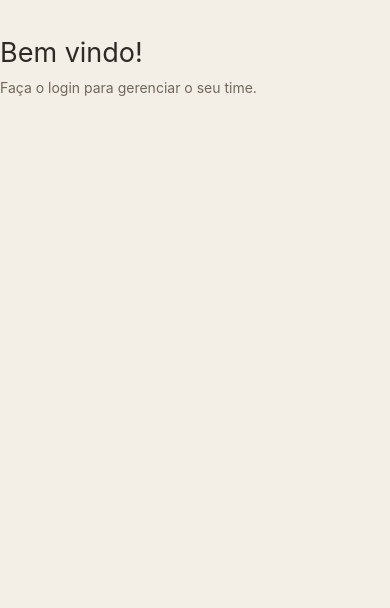
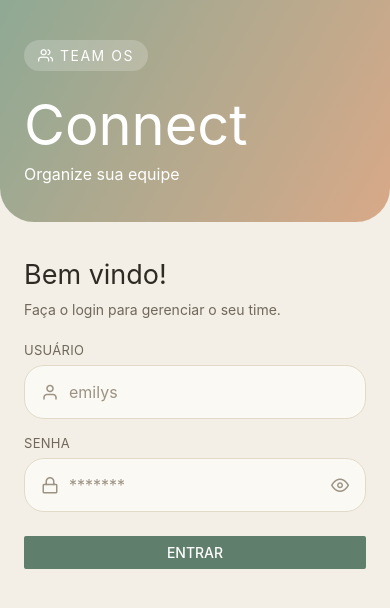
Before and after one commit to marcoahansen/connect, a React Native app: screen /Login in a window 390 px wide. Shown: the top 608 px of the page. Built offline with nearby package versions, Linux system fonts and the light colour scheme.

Commit message:
implementação do login

```diff
--- a/App.tsx
+++ b/App.tsx
@@ -1,5 +1,4 @@
 import { StatusBar } from 'expo-status-bar';
-import { Text, View } from 'react-native';
 import { AppThemeProvider } from './src/presentation/contexts/ThemeContext';
 import { AuthStack } from './src/presentation/navigation/AuthStack';
 import { NavigationContainer } from '@react-navigation/native';
@@ -8,6 +7,7 @@ export default function App() {
   return (
     <NavigationContainer>
       <AppThemeProvider>
+        <StatusBar />
         <AuthStack />
       </AppThemeProvider>
     </NavigationContainer>
--- a/package.json
+++ b/package.json
@@ -9,11 +9,13 @@
     "web": "expo start --web"
   },
   "dependencies": {
+    "@expo/vector-icons": "^15.1.1",
     "@react-native-async-storage/async-storage": "^3.1.1",
     "@react-navigation/native": "^7.3.3",
     "@react-navigation/native-stack": "^7.17.5",
     "axios": "^1.18.0",
     "expo": "~54.0.34",
+    "expo-linear-gradient": "^56.0.4",
     "expo-status-bar": "~3.0.9",
     "react": "19.1.0",
     "react-dom": "19.1.0",
--- /dev/null
+++ b/src/presentation/components/Input/index.tsx
@@ -0,0 +1,50 @@
+import { Feather } from "@expo/vector-icons";
+import { Pressable, type TextInputProps } from "react-native";
+import * as S from "./styles";
+import { useState } from "react";
+import { useTheme } from "styled-components/native";
+
+interface InputProps extends TextInputProps {
+  label?: string;
+  error?: string;
+  icon?: keyof typeof Feather.glyphMap;
+}
+
+export const Input = ({ label, error, icon, secureTextEntry, onFocus, onBlur, ...rest }: InputProps) => {
+  const theme = useTheme();
+  const [focused, setFocused] = useState(false)
+  const [hidden, setHidden] = useState(Boolean(secureTextEntry))
+  return (
+    <S.Wrapper>
+      {label ? <S.LabelText>{label}</S.LabelText> : null}
+      <S.Field $focused={focused} $error={Boolean(error)}>
+        {icon ? (
+          <Feather
+            name={icon}
+            size={18}
+            color={focused ? theme.colors.accentDeep : theme.colors.textFaint}
+          />
+        ) : null}
+        <S.StyledTextInput
+          {...rest}
+          secureTextEntry={hidden}
+          placeholderTextColor={theme.colors.textFaint}
+          onFocus={(e) => {
+            setFocused(true);
+            onFocus?.(e);
+          }}
+          onBlur={(e) => {
+            setFocused(false)
+            onBlur?.(e)
+          }}
+        />
+        {secureTextEntry ? (
+          <Pressable onPress={() => setHidden((hidden) => !hidden)} hitSlop={10}>
+            <Feather name={hidden ? 'eye' : 'eye-off'} size={18} color={theme.colors.textFaint} />
+          </Pressable>
+        ) : null}
+      </S.Field>
+      {error ? <S.ErrorText>{error}</S.ErrorText> : null}
+    </S.Wrapper>
+  )
+}
--- /dev/null
+++ b/src/presentation/components/Input/styles.ts
@@ -0,0 +1,44 @@
+import styled from 'styled-components/native';
+
+export const Wrapper = styled.View(({ theme }) => ({
+  marginBottom: theme.space.md,
+}));
+
+export const LabelText = styled.Text(({ theme }) => ({
+  fontSize: 13,
+  letterSpacing: 0.3,
+  color: theme.colors.textMuted,
+  marginBottom: 7,
+}));
+
+export const Field = styled.View<{ $focused: boolean; $error: boolean }>(
+  ({ theme, $focused, $error }) => ({
+    flexDirection: 'row',
+    alignItems: 'center',
+    gap: 10,
+    height: 54,
+    paddingHorizontal: theme.space.md,
+    backgroundColor: theme.colors.surface,
+    borderRadius: theme.radii.md,
+    borderWidth: 1.5,
+    borderColor: $error
+      ? theme.colors.danger
+      : $focused
+        ? theme.colors.accent
+        : theme.colors.border,
+  }),
+);
+
+export const StyledTextInput = styled.TextInput(({ theme }) => ({
+  flex: 1,
+  height: '100%',
+  fontSize: 16,
+  color: theme.colors.text,
+}));
+
+export const ErrorText = styled.Text(({ theme }) => ({
+  marginTop: 6,
+  marginLeft: 4,
+  fontSize: 12.5,
+  color: theme.colors.danger,
+}));
--- a/src/presentation/screens/LoginScreen/index.tsx
+++ b/src/presentation/screens/LoginScreen/index.tsx
@@ -1,6 +1,25 @@
-import { ScrollView } from 'react-native'
+import { Button, ScrollView, View } from 'react-native'
+import { useTheme } from 'styled-components/native';
+import { Feather } from '@expo/vector-icons';
 import * as S from './styles'
+import { Input } from '../../components/Input';
+import { useState } from 'react';
+import { validateRequired } from '../../utils/validation';
 export const LoginScreen = () => {
+  const theme = useTheme();
+  const [userName, setUserName] = useState('');
+  const [password, setPassword] = useState('');
+  const [errors, setErrors] = useState<{ userName?: string, password?: string }>({})
+
+  const onSubmit = () => {
+    const nextErrors = {
+      userName: validateRequired(userName, 'usuário') ?? undefined,
+      password: validateRequired(password, 'senha') ?? undefined,
+    }
+    setErrors(nextErrors);
+    if (nextErrors.userName || nextErrors.password) return;
+    console.log(userName, password)
+  }
   return (
     <S.Root>
       <ScrollView
@@ -8,9 +27,47 @@ export const LoginScreen = () => {
         keyboardShouldPersistTaps='handled'
         showsVerticalScrollIndicator={false}
       >
+        <S.Hero
+          colors={[theme.colors.gradientFrom, theme.colors.gradientTo] as [string, string]}
+          start={{ x: 0, y: 0 }}
+          end={{ x: 1, y: 1 }}
+        >
+          <S.Badge>
+            <Feather name="users" size={15} color={'#fff'} />
+            <S.BadgeText>TEAM OS</S.BadgeText>
+          </S.Badge>
+          <S.Brand>Connect</S.Brand>
+          <S.Tagline>Organize sua equipe</S.Tagline>
+        </S.Hero>
         <S.Body>
           <S.Title>Bem vindo!</S.Title>
           <S.SubTitle>Faça o login para gerenciar o seu time.</S.SubTitle>
+          <Input
+            label="USUÁRIO"
+            icon="user"
+            value={userName}
+            onChangeText={setUserName}
+            placeholder="emilys"
+            autoCapitalize="none"
+            autoCorrect={false}
+            error={errors.userName}
+            returnKeyType="next"
+          />
+          <Input
+            label="SENHA"
+            icon="lock"
+            value={password}
+            onChangeText={setPassword}
+            placeholder="*******"
+            secureTextEntry
+            autoCapitalize="none"
+            error={errors.password}
+            returnKeyType="done"
+            onSubmitEditing={onSubmit}
+          />
+          <View style={{ marginTop: 8 }}>
+            <Button title='Entrar' color={theme.colors.accentDeep} onPress={onSubmit} />
+          </View>
         </S.Body>
       </ScrollView>
     </S.Root>
--- a/src/presentation/screens/LoginScreen/styles.ts
+++ b/src/presentation/screens/LoginScreen/styles.ts
@@ -1,3 +1,4 @@
+import { LinearGradient } from "expo-linear-gradient";
 import styled from "styled-components/native";
 
 export const Root = styled.View(({theme})=>({
@@ -7,16 +8,94 @@ export const Root = styled.View(({theme})=>({
 
 export const Body = styled.View(({theme})=>({
   flex: 1,
-  paddingVertical: theme.space.xl
+  paddingVertical: theme.space.xl,
+  paddingHorizontal: theme.space.lg
 }))
 
 export const Title = styled.Text(({theme})=>({
   fontSize: 27,
   color: theme.colors.text
 }))
+
 export const SubTitle = styled.Text(({theme})=>({
   fontSize: 14,
   color: theme.colors.textMuted,
   marginTop: theme.space.sm,
   marginBottom: theme.space.lg
 }))
+
+export const Hero = styled(LinearGradient)(({theme}) => ({
+  paddingTop: 30,
+  paddingHorizontal: theme.space.lg,
+  paddingBottom: theme.space.xl,
+  borderBottomRightRadius: theme.radii.xl,
+  borderBottomLeftRadius: theme.radii.xl
+}))
+
+export const Badge = styled.View(({theme})=>({
+  marginTop: 10,
+  flexDirection: 'row',
+  alignItems: 'center',
+  alignSelf: 'flex-start',
+  gap: theme.radii.xs,
+  paddingVertical: theme.radii.xs,
+  paddingHorizontal: theme.radii.sm,
+  borderRadius: theme.radii.pill,
+  backgroundColor: 'rgba(255, 255, 255, 0.2)',
+  marginBottom: theme.space.lg
+}))
+
+export const BadgeText = styled.Text(({theme})=>({
+  fontSize: theme.radii.sm,
+  letterSpacing: 1.5,
+  color: "#fff"
+}))
+
+export const Brand = styled.Text(({theme})=>({
+  fontSize: theme.space.xxl,
+  lineHeight: 60,
+  color: "#fff"
+}))
+
+export const Tagline = styled.Text(({theme})=>({
+  fontSize: theme.space.md,
+  lineHeight: theme.space.lg,
+  color: '#fff',
+  marginTop: theme.radii.xs,
+  maxWidth: 260,
+}))
+
+export const BannerBox = styled.View(({ theme }) => ({
+  flexDirection: 'row',
+  alignItems: 'center',
+  gap: 9,
+  paddingVertical: 13,
+  paddingHorizontal: 15,
+  borderRadius: theme.radii.md,
+  backgroundColor: theme.colors.dangerSoft,
+  marginBottom: theme.space.md,
+}));
+
+export const BannerText = styled.Text(({ theme }) => ({
+  flex: 1,
+  fontSize: 13,
+  color: theme.colors.danger,
+}));
+
+export const Hint = styled.View(({ theme }) => ({
+  alignItems: 'center',
+  marginTop: theme.space.lg,
+  gap: 3,
+}));
+
+export const HintText = styled.Text(({ theme }) => ({
+  fontSize: 11,
+  letterSpacing: 0.5,
+  color: theme.colors.textFaint,
+  textTransform: 'uppercase',
+}));
+
+export const HintCreds = styled.Text(({ theme }) => ({
+  fontSize: 14,
+  color: theme.colors.accentDeep,
+}));
--- a/src/presentation/theme/themes.ts
+++ b/src/presentation/theme/themes.ts
@@ -1,6 +1,7 @@
 export type ThemeMode = 'light' | 'dark';
 
 const radii = {
+  xs: 7,
   sm: 14,
   md: 20,
   lg: 26,
--- /dev/null
+++ b/src/presentation/utils/validation.ts
@@ -0,0 +1,4 @@
+export const validateRequired = (value: string, label= "Este campo" ) : string |null => {
+  console.log(value.trim())
+ return value.trim() ? null : `Informe ${label.toLowerCase()}`;
+}
```
Also changed, not shown: src/presentation/contexts/AuthContext.tsx (added, +110 -0 lines), 1 other file (tests, documents, lock files or other folders).
